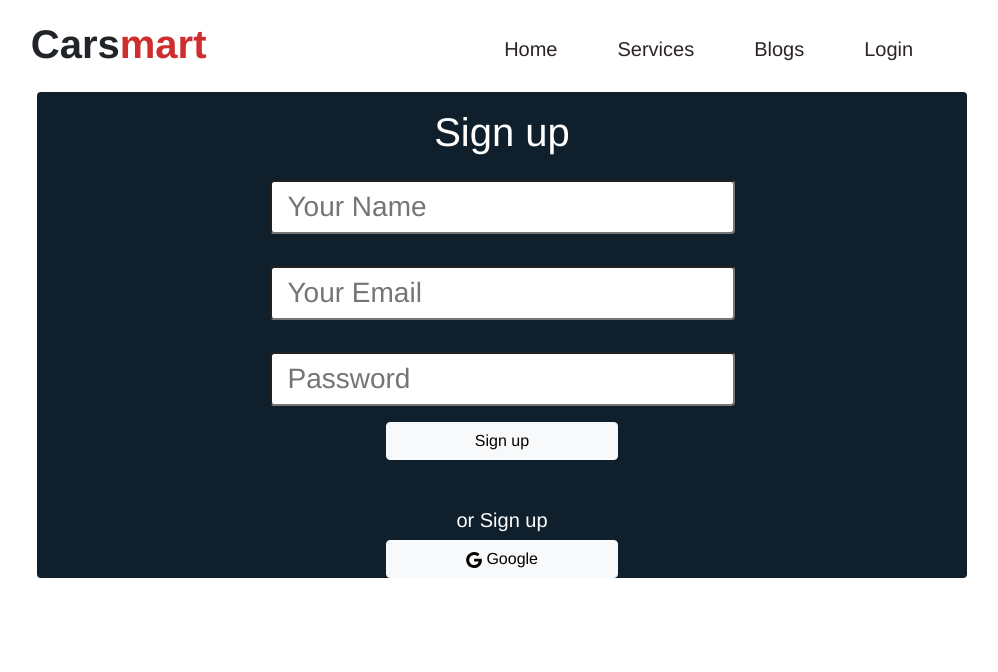
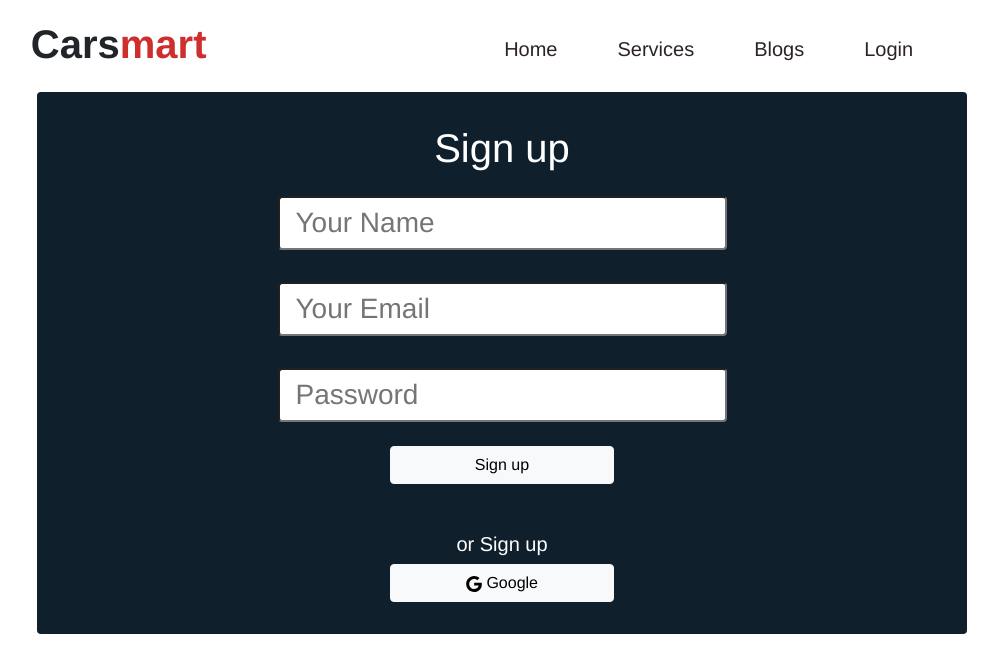
Before and after one commit to araf78/Carsmart-client-side, a React (Vite) app: page /signup in a window 1280 px wide. Shown: the top 672 px of the page, without its empty margins (138-1136 px from the left). Built offline with nearby package versions, Linux system fonts and the light colour scheme.

Commit message:
edit login and signup

```diff
--- a/src/Pages/Login/Login.jsx
+++ b/src/Pages/Login/Login.jsx
@@ -5,7 +5,7 @@ import { Link } from "react-router-dom";
 
 const Login = () => {
   return (
-    <div className="login-container w-75 mx-auto mt-3 rounded-2">
+    <div className="login-container w-75 mx-auto p-3 rounded-2">
       <h2 className="text-white pt-3 fs-1">Login</h2>
       <form>
         <input
@@ -22,22 +22,22 @@ const Login = () => {
           placeholder="Password"
         />
       </form>
-      <div className="d-flex flex-column w-50 mx-auto mb-3">
+      <div className="d-flex flex-column w-50 mx-auto mt-3 mb-3">
           {/* login button  */}
         <button
-          className=" mt-3 mb-3 py-1 px-3 fs-3 rounded"
+          className="  py-1 px-3 fs-4 rounded"
           type="button"
           class="btn btn-light"
         >
           Login
         </button>
 
-        <p className="text-white">You have not an account? or <Link className="text-white" to="/signup"><small>create account</small></Link></p>
+        <p className="text-white mt-3">You have not an account? or <Link className="text-white" to="/signup"><small>create account</small></Link></p>
 
         <h4 className="text-white mt-5 fs-5">or log With</h4>
         {/* google login  */}
         <button
-          className=" mt-3 mb-3  py-1 px-3 align-items-center fs-3 rounded"
+          className=" mt-3 py-1 px-3 align-items-center fs-3 rounded"
           type="button"
           class="btn btn-light"
         >
--- a/src/Pages/SignUp/SignUp.jsx
+++ b/src/Pages/SignUp/SignUp.jsx
@@ -4,7 +4,7 @@ import { ImGoogle } from "react-icons/im";
 
 const SignUp = () => {
     return (
-        <div className="login-container w-75 mx-auto mt-3 rounded-2">
+        <div className="login-container w-75 mx-auto mt-3 p-3 rounded-2">
       <h2 className="text-white pt-3 fs-1">Sign up</h2>
       <form>
         <input
@@ -22,13 +22,13 @@ const SignUp = () => {
         />
         <br />
         <input
-          className="w-50 mt-3 mb-3 py-1 px-3 fs-3 rounded"
+          className="w-50 mt-3 py-1 px-3 fs-3 rounded"
           type="password"
           name="password"
           placeholder="Password"
         />
       </form>
-      <div className="d-flex flex-column w-25 mx-auto mb-3">
+      <div className="d-flex flex-column w-25  mt-4 mx-auto mb-3">
         <button
           className=" mt-3 mb-3 py-2 px-3 fs-3 rounded"
           type="button"
```
